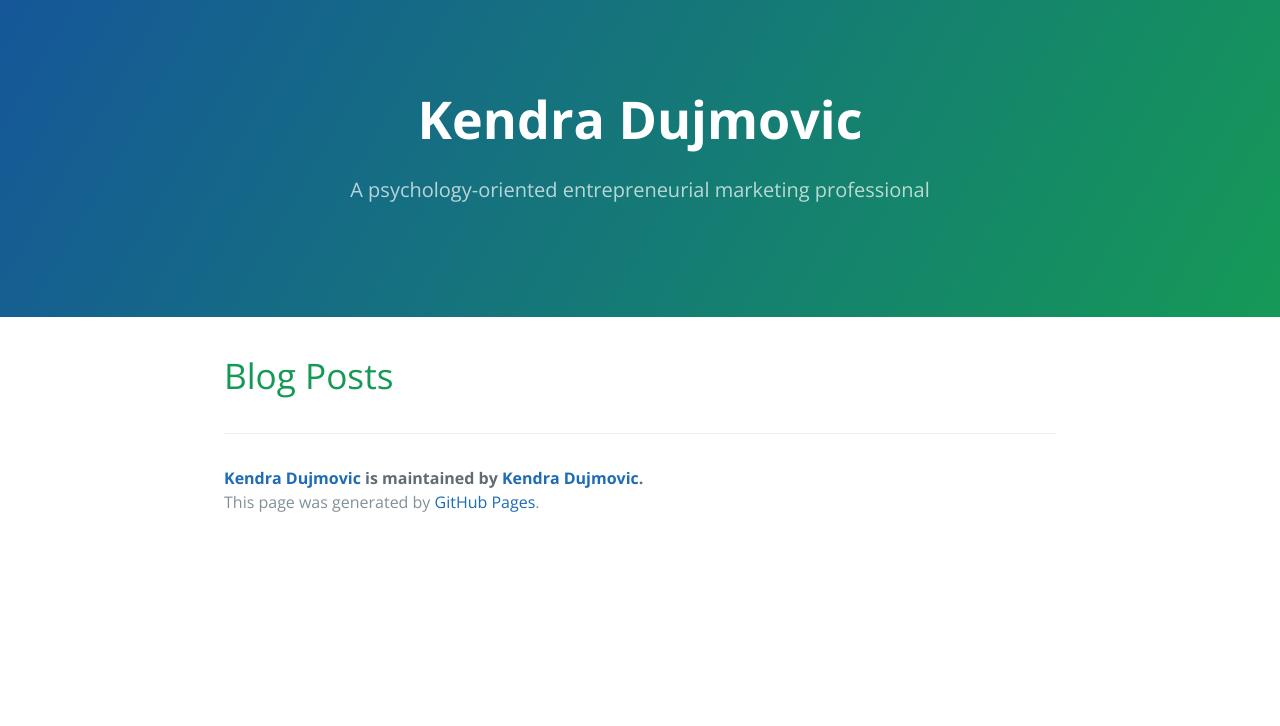
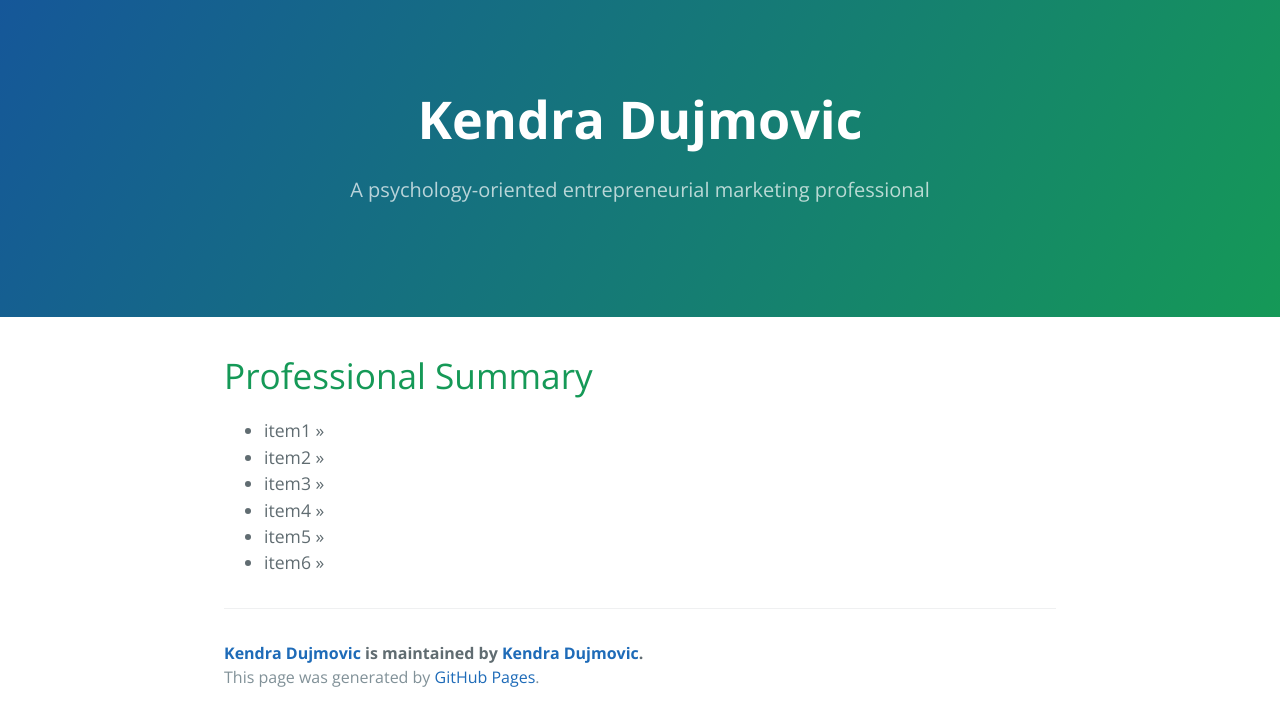
Before and after one commit to kendradujmovic/kendradujmovic.github.io, a Jekyll site: the page built from index.html, in a window 1280 px wide. Shown: the top 726 px of the page. Built offline with Jekyll 4.4.1, drawn with Linux system fonts in a browser that asks for light colours; the list of posts is cut into pages by our own code.

Commit message:
Update index.html

```diff
--- a/index.html
+++ b/index.html
@@ -4,10 +4,13 @@ title: {{ site.name }}
 ---
 
 <div id="home">
-  <h1>Blog Posts</h1>
+  <h1>Professional Summary</h1>
   <ul class="posts">
-    {% for post in site.posts %}
-      <li><span>{{ post.date | date_to_string }}</span> &raquo; <a href="{{ site.baseurl }}{{ post.url }}">{{ post.title }}</a></li>
-    {% endfor %}
+      <li><span>item1</span> &raquo; </li>
+      <li><span>item2</span> &raquo; </li>
+      <li><span>item3</span> &raquo; </li>
+      <li><span>item4</span> &raquo; </li>
+      <li><span>item5</span> &raquo; </li>
+      <li><span>item6</span> &raquo; </li>
   </ul>
 </div>
```
